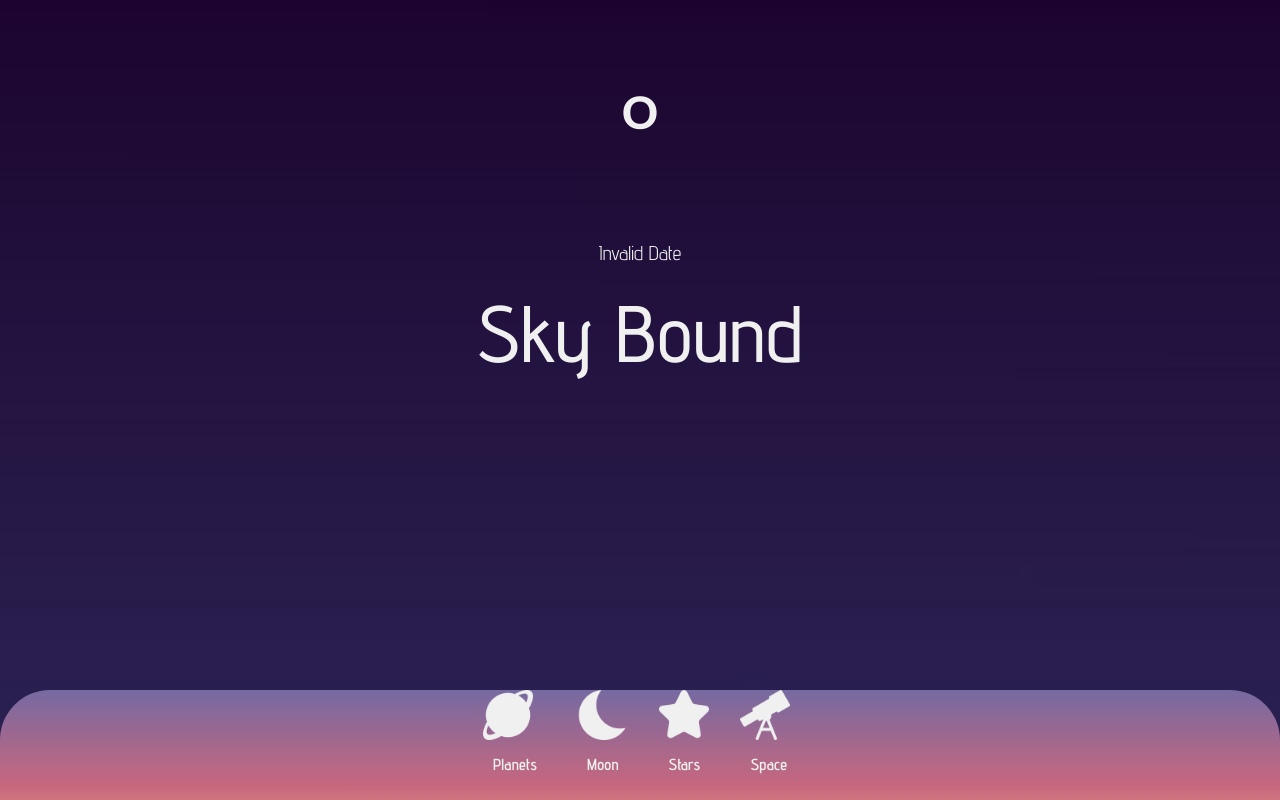
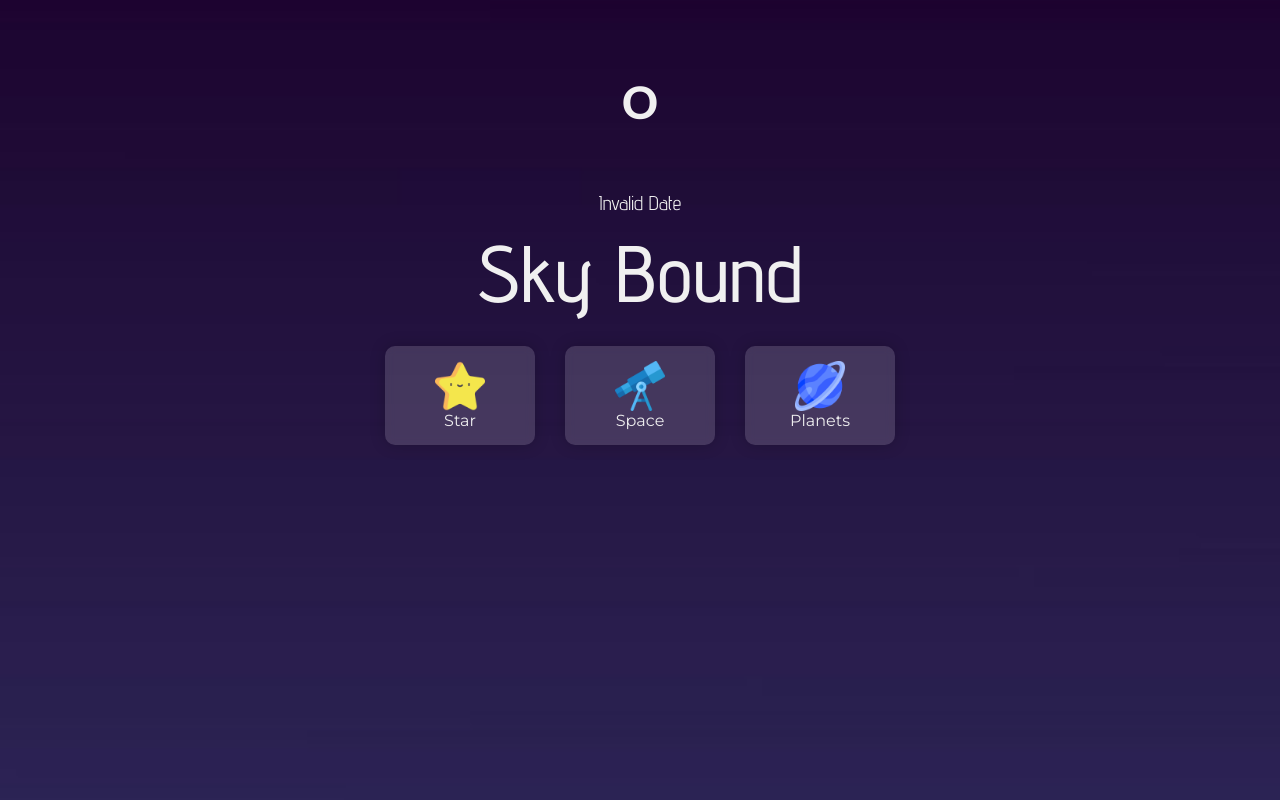
Before and after one commit to Sky-Bound/SkyBound-App, a Next.js app: page / in a window 1280 px wide. Built offline with nearby package versions, Linux system fonts and the light colour scheme; no server answers.

Commit message:
home screen

```diff
--- a/components/AppText/Text.js
+++ b/components/AppText/Text.js
@@ -8,7 +8,8 @@ export default function Text({
   weight='500',
   color= '#F0F0F0',
   align='left',
-  font= 'Advent Pro'
+  font= 'Advent Pro',
+  padding='0px'
 }){
 
   return (
@@ -21,7 +22,7 @@ export default function Text({
         <link rel="preconnect" href="https://fonts.googleapis.com"/>
         <link href="https://fonts.googleapis.com/css2?family=Montserrat&display=swap" rel="stylesheet"></link>
       </Head>
-      <TxtCont size={size} weight={weight} color={color} align={align} font={font}>
+      <TxtCont size={size} weight={weight} color={color} align={align} font={font} padding={padding}>
           {txt}{character}
       </TxtCont>
     </>
@@ -29,7 +30,7 @@ export default function Text({
 }
 
 const TxtCont = styled.div`
-padding: 10px;
+padding: ${props=>props.padding};
 justify-content: center;
 align-items: center;
 justify-self: center;
--- a/components/WeatherAPI/WeatherHome.js
+++ b/components/WeatherAPI/WeatherHome.js
@@ -30,7 +30,7 @@ export default function WeatherHome() {
         <link href="https://fonts.googleapis.com/css2?family=Gelasio:wght@400;500;600;700&display=swap" rel="stylesheet"></link>
       </Head>
       <Box>
-        <Text txt={weatherData.main?.temp.toFixed()} character="°" size="100px" weight="400" font="Gelasio"/>
+        <Text txt={weatherData.main?.temp.toFixed()} character="°" size="100px" weight="400" font="Gelasio" padding='0px'/>
         <Text txt={weatherData.weather?.[0].description} size="35px" weight="400"/>
         <Text txt={new Date(weatherData.dt * 1000).toLocaleString()} size="20px" weight="400"/>
       </Box>
--- /dev/null
+++ b/components/Widget/index.js
@@ -0,0 +1,46 @@
+import styled from 'styled-components';
+import Image from 'next/image';
+import Head from 'next/head';
+import Text from '../AppText/Text';
+
+export const Container = styled.div
+`
+        display:flex;
+        justify-content:center;
+        align-items: center;
+        flex-direction: column;
+        font-family: Montserrat;
+        border-radius: 10px;
+        width: 150px;
+        box-shadow: 0 0 1rem 0 rgba(0, 0, 0, .2);
+        background-color: rgba(255, 255, 255, .15);
+        backdrop-filter: blur(5px);
+        margin: 15px;
+        padding: 15px;
+        color: #f5f5f5f5;
+
+        &:hover {
+            transform: scale(1.05);
+        }
+
+`
+
+
+export const Icon = styled(Image)
+`
+ object-fit: contain;
+`
+
+export default function Widget({
+    txt = "Name here",
+    src = "/placerphoto.jpg"
+
+}) {
+
+    return (
+        <Container>
+            <Icon  src={src} width={50} height={50}/>
+            <div>{txt}</div>
+        </Container>
+    )
+}
--- a/pages/index.js
+++ b/pages/index.js
@@ -10,6 +10,7 @@ import RightBox from '../components/ContentBoxes/RightBox'
 import POTD from '../components/NASA-POTD-API/potd'
 import WeatherHome from '../components/WeatherAPI/WeatherHome'
 import Weather from '../components/WeatherAPI/Weather'
+import Widget from '../components/Widget'
 
 export default function Home () {
   return(
@@ -28,10 +29,17 @@ export default function Home () {
         <WeatherHome />
 
         <div>
-          <Text txt="Sky Bound" weight="500" size="80px" />
+          <Text txt="Sky Bound" weight="500" size="80px" padding='10px' />
         </div>
 
-        <Menu />
+        <div className={styles.grid}>
+        <Widget src='/star.png' txt='Star'/>
+        <Widget src='/telescope.png' txt='Space'/>
+        <Widget src='/planet.png' txt='Planets'/>
+        </div>
+
+
+        {/* <Menu /> */}
       </main>
     </div>
   )
```
